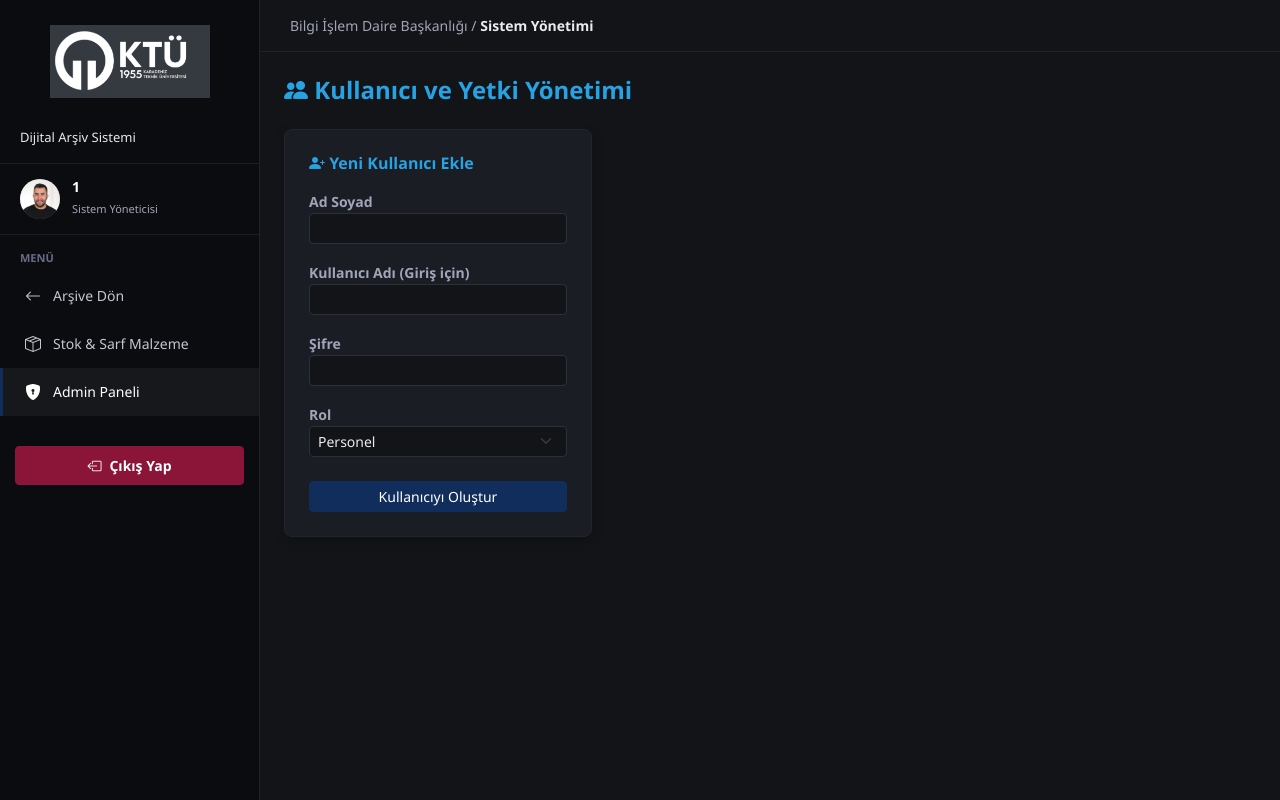
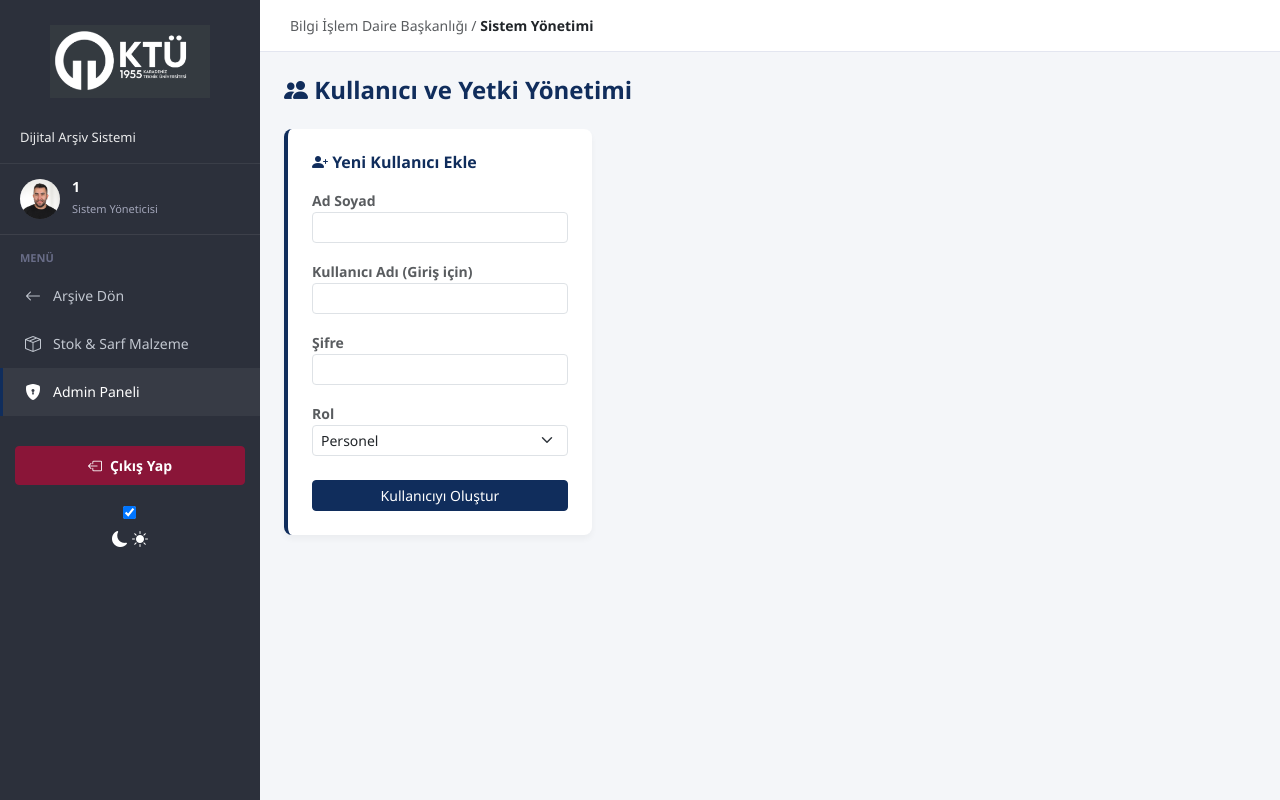
Before and after one commit to melihtemel29/Dijital-Ar-iv-Sistemi, a Flask app: page /admin in a window 1280 px wide. Run offline with Flask 3, Linux system fonts and the light colour scheme; the visitor is signed in with stand-in values (Sample User, id 1); data that the repository does not hold is empty.

Commit message:
Fix logo and profile links, add Ana Sayfa and Theme Switch everywhere

```diff
--- a/templates/admin.html
+++ b/templates/admin.html
@@ -45,13 +45,13 @@
         }
     </style>
 
-    <link rel="stylesheet" href="{{ url_for('static', filename='theme.css') }}?v=2.0">
+    <link rel="stylesheet" href="{{ url_for('static', filename='theme.css?v=2.1') }}?v=2.0">
 </head>
 <body>
 
     <div class="sidebar">
         <div class="logo-container text-center">
-            <img src="{{ url_for('static', filename='ktu_logo_new.png') }}" alt="Kurum Logosu">
+            <a href="{{ url_for('dashboard') }}"><img src="{{ url_for('static', filename='ktu_logo_new.png') }}" alt="Kurum Logosu"></a>
         </div>
         <p class="system-title">Dijital Arşiv Sistemi</p>
 
@@ -76,6 +76,16 @@
 
         <div style="margin-top: 30px; margin-bottom: 20px; width: 100%; padding: 0 15px;">
             <a href="/logout" class="btn btn-danger btn-sm w-100 fw-bold d-flex align-items-center justify-content-center py-2"><i class="bi bi-box-arrow-left me-2"></i> Çıkış Yap</a>
+                <!-- Tema Geçiş Düğmesi -->
+                <div class="theme-switch-wrapper mt-3 text-center">
+                    <label class="theme-switch" for="checkbox">
+                        <input type="checkbox" id="checkbox" />
+                        <div class="slider round">
+                            <i class="bi bi-moon-fill ms-1" style="line-height:28px;"></i>
+                            <i class="bi bi-sun-fill me-1" style="line-height:28px;"></i>
+                        </div>
+                    </label>
+                </div>
         </div>
     </div>
 
--- a/templates/dashboard.html
+++ b/templates/dashboard.html
@@ -155,18 +155,18 @@
             .main-content { margin-left: 0; padding: 15px; }
         }
     </style>
-    <link rel="stylesheet" href="{{ url_for('static', filename='theme.css') }}?v=2.0">
+    <link rel="stylesheet" href="{{ url_for('static', filename='theme.css?v=2.1') }}?v=2.0">
 </head>
 <body>
 
     <!-- SIDEBAR -->
     <div class="sidebar">
         <div class="logo-container text-center">
-            <img src="{{ url_for('static', filename='ktu_logo_new.png') }}" alt="Kurum Logosu">
+            <a href="{{ url_for('dashboard') }}"><img src="{{ url_for('static', filename='ktu_logo_new.png') }}" alt="Kurum Logosu"></a>
         </div>
         <p class="system-title">Dijital Arşiv Sistemi</p>
 
-        <a href="#" class="profile-card text-decoration-none">
+        <a href="{{ url_for('dashboard') }}" class="profile-card text-decoration-none">
             <div class="profile-img" style="overflow: hidden;">
                 {% if session.get('rol') == 'admin' %}
                     <img src="{{ url_for('static', filename='profile.jpg') }}" alt="Profil" style="width: 100%; height: 100%; object-fit: cover; object-position: top;">
--- a/templates/detay.html
+++ b/templates/detay.html
@@ -119,7 +119,7 @@
         .btn-danger:hover { background-color: #630c26 !important; border-color: #630c26 !important; color: white !important; }
     </style>
 
-    <link rel="stylesheet" href="{{ url_for('static', filename='theme.css') }}?v=2.0">
+    <link rel="stylesheet" href="{{ url_for('static', filename='theme.css?v=2.1') }}?v=2.0">
 </head>
 <body class="">
     <script>
--- a/templates/login.html
+++ b/templates/login.html
@@ -7,7 +7,7 @@
     <script src="https://cdn.jsdelivr.net/npm/@tailwindcss/browser@4"></script>
     <link rel="stylesheet" href="https://cdnjs.cloudflare.com/ajax/libs/font-awesome/6.4.0/css/all.min.css">
 
-    <link rel="stylesheet" href="{{ url_for('static', filename='theme.css') }}?v=2.0">
+    <link rel="stylesheet" href="{{ url_for('static', filename='theme.css?v=2.1') }}?v=2.0">
 </head>
 <body class="bg-slate-50 min-h-screen flex flex-col justify-between font-sans text-slate-800 antialiased">
 
--- a/templates/stok.html
+++ b/templates/stok.html
@@ -61,14 +61,14 @@
 
         </style>
 
-    <link rel="stylesheet" href="{{ url_for('static', filename='theme.css') }}?v=2.0">
+    <link rel="stylesheet" href="{{ url_for('static', filename='theme.css?v=2.1') }}?v=2.0">
 </head>
 <body>
 
     <!-- SIDEBAR -->
     <div class="sidebar">
         <div class="logo-container text-center">
-            <img src="{{ url_for('static', filename='ktu_logo_new.png') }}" alt="Kurum Logosu">
+            <a href="{{ url_for('dashboard') }}"><img src="{{ url_for('static', filename='ktu_logo_new.png') }}" alt="Kurum Logosu"></a>
         </div>
         <p class="system-title">Dijital Arşiv Sistemi</p>
 
```
Also changed, not shown: templates/index.html (+12 -2 lines).
